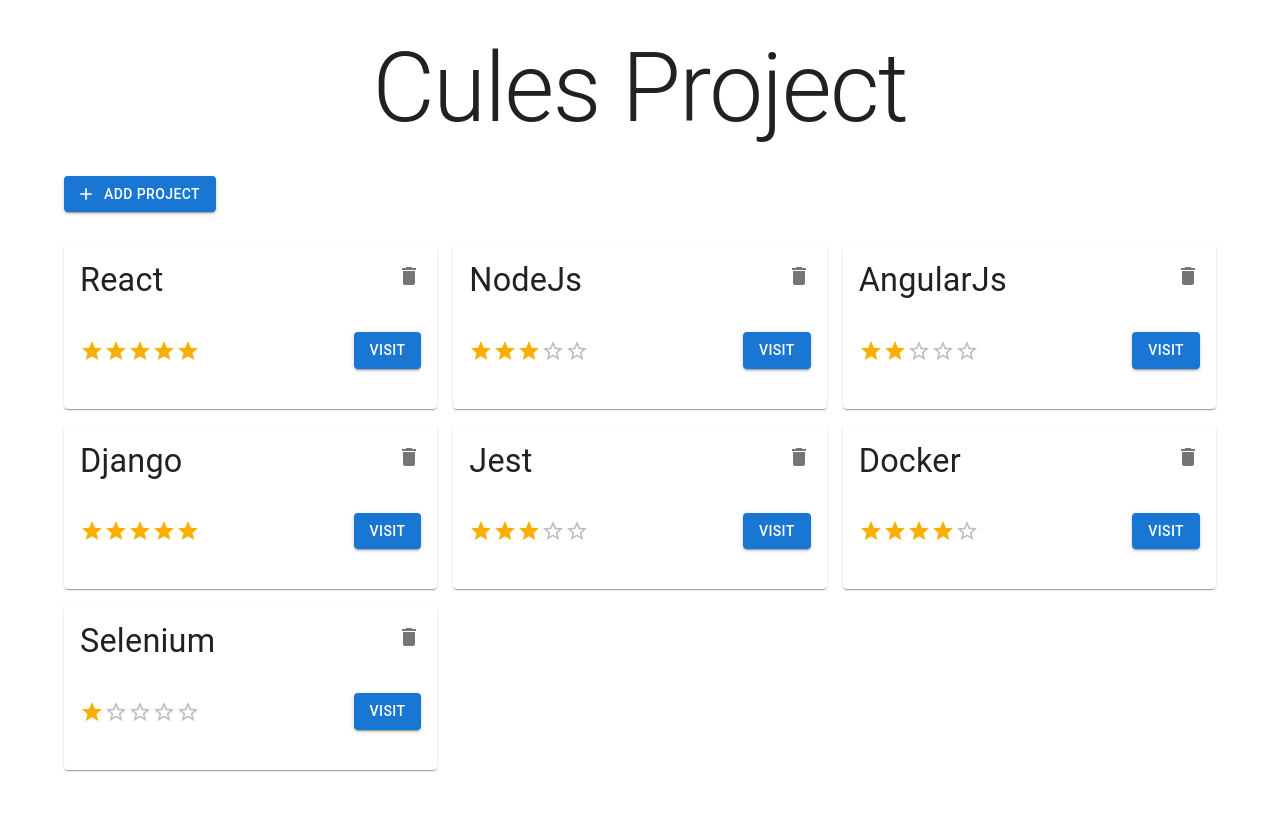
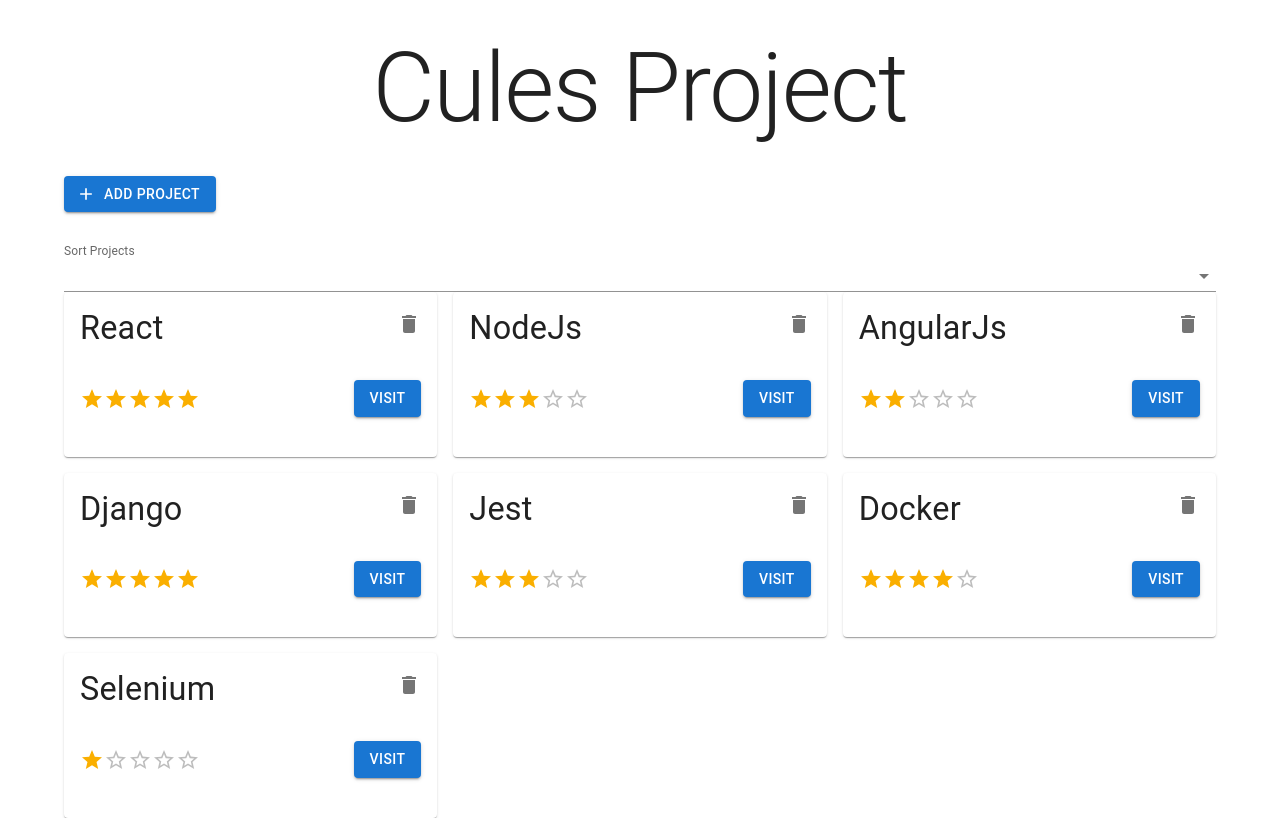
Before and after one commit to thatanjan/cules-project-assignment, a React (Create React App) app: page / in a window 1280 px wide. Built offline with nearby package versions, Linux system fonts and the light colour scheme.

Commit message:
A basic sorting component is created without any sorting functionality.

```diff
--- a/src/Components/Project/ProjectCardsShow.tsx
+++ b/src/Components/Project/ProjectCardsShow.tsx
@@ -10,6 +10,7 @@
 
 import ProjectCard from './ProjectCard'
 import AddProject from './AddProject'
+import SortProjects from './SortProjects'
 
 const ProjectCardsShow = () => {
 	const [projectData, setProjectData] = useState<Projects>([])
@@ -43,6 +44,8 @@
 		<div>
 			<AddProject addNewProject={addNewProject} />
 
+			<SortProjects />
+
 			<Box
 				sx={{
 					display: 'grid',
--- /dev/null
+++ b/src/Components/Project/SortProjects.tsx
@@ -0,0 +1,41 @@
+import { useState } from 'react'
+import Box from '@mui/material/Box'
+import InputLabel from '@mui/material/InputLabel'
+import MenuItem from '@mui/material/MenuItem'
+import FormControl from '@mui/material/FormControl'
+import Select, { SelectChangeEvent } from '@mui/material/Select'
+
+const BasicSelect = () => {
+	const sortingOptions = {
+		dateAsc: 'Date (ascending)',
+		dateDesc: 'Date (descending)',
+		nameAsc: 'Name (ascending)',
+		nameDesc: 'Name (descending)',
+		ratingAsc: 'Rating (ascending)',
+		ratingDesc: 'Rating (descending)',
+	}
+
+	const [sortingOption, setSortingOption] = useState(sortingOptions.nameAsc)
+
+	const handleChange = (event: SelectChangeEvent) => {
+		setSortingOption(event.target.value as string)
+	}
+
+	return (
+		<Box sx={{ minWidth: 120 }}>
+			<FormControl variant='standard' fullWidth>
+				<InputLabel>Sort Projects</InputLabel>
+
+				<Select value={sortingOption} label='Sort' onChange={handleChange}>
+					{Object.keys(sortingOptions).map(key => (
+						<MenuItem value={key} key={key}>
+							{sortingOptions[key as keyof typeof sortingOptions]}
+						</MenuItem>
+					))}
+				</Select>
+			</FormControl>
+		</Box>
+	)
+}
+
+export default BasicSelect
```
